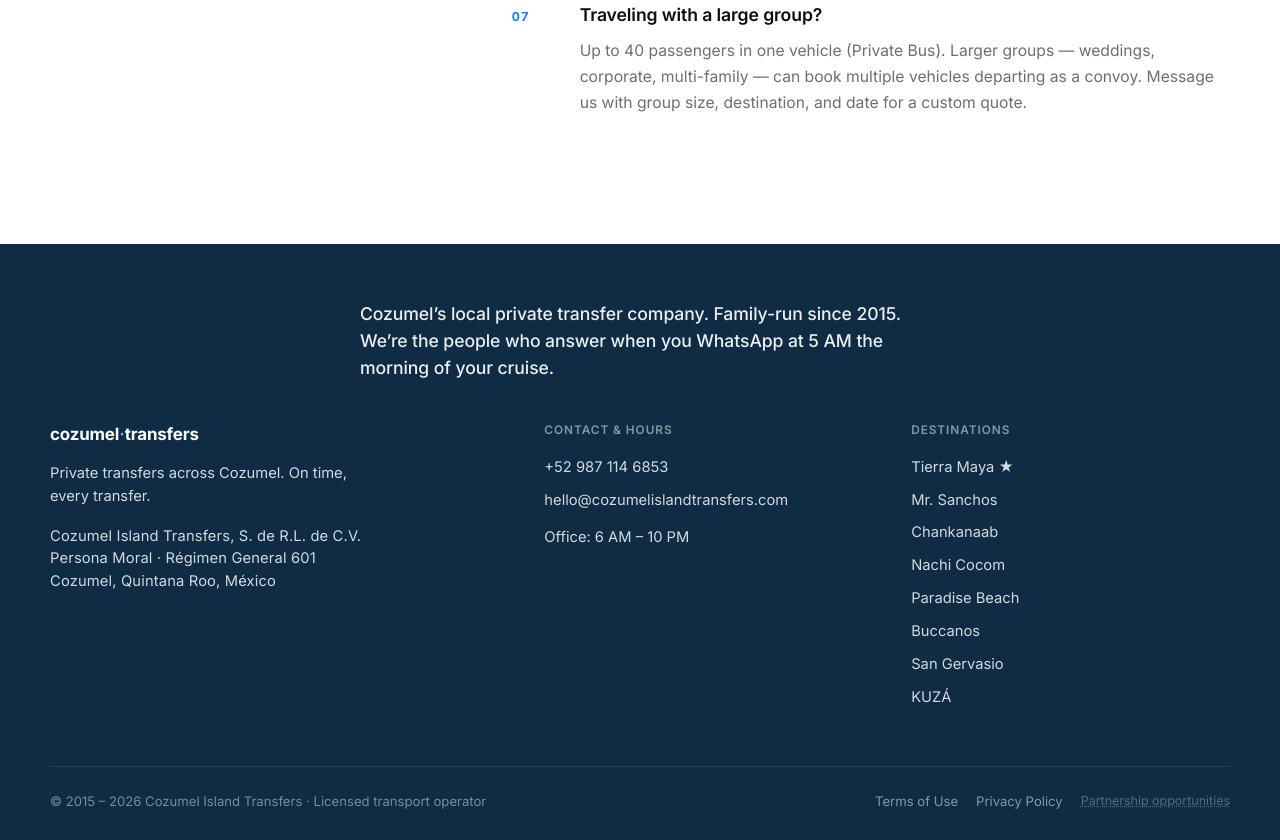
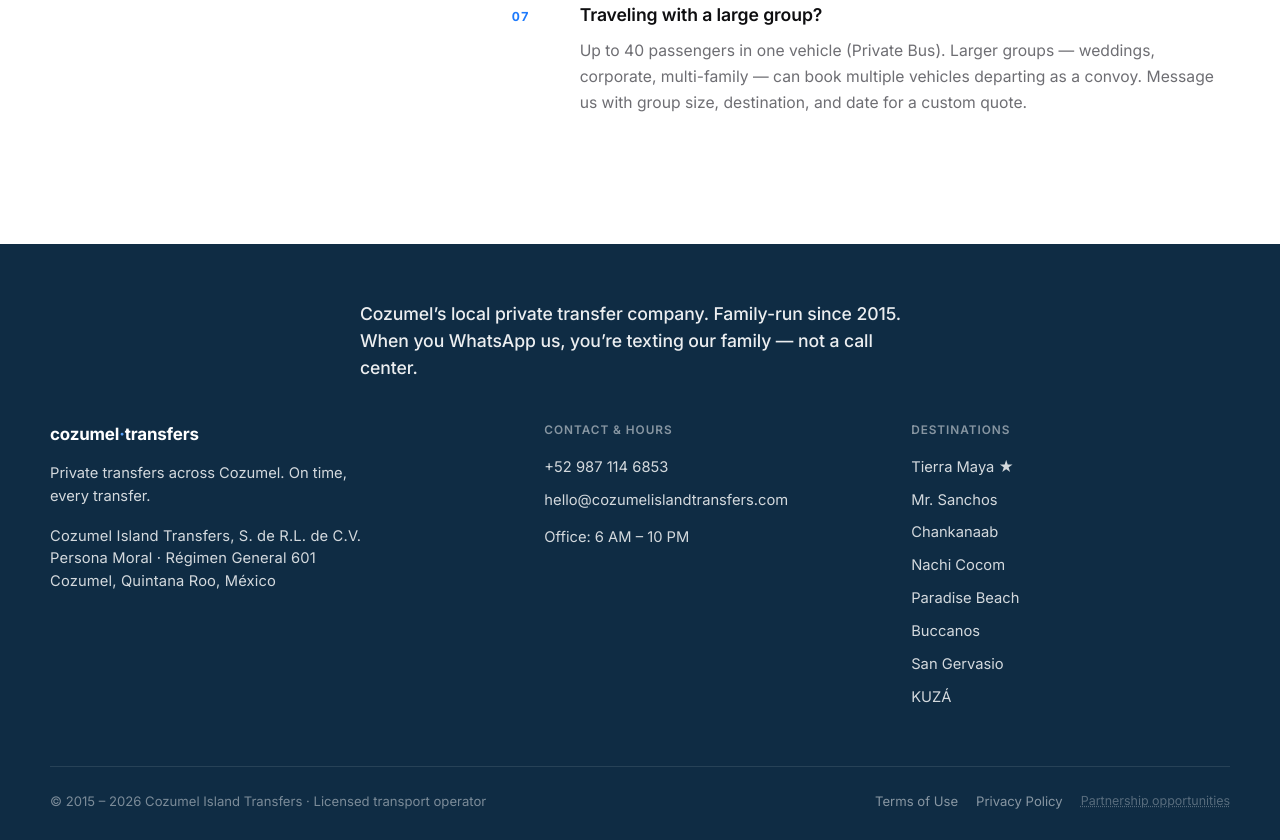
Before and after one commit to VisitCoz/cozumel-island-transfers, a plain HTML site: page index.html in a window 1280 px wide. Shown: the part 7107-7947 px from the top of the page. Drawn offline with Linux system fonts and the light colour scheme.

Commit message:
Remove the "WhatsApp at 5 AM" lie
Two spots on homepage (About section + footer brand statement)
claimed CIT answers WhatsApp at 5 AM — we don't. Office hours
are 6 AM – 10 PM Cozumel. Replaced both with the truthful "When
you WhatsApp us, you're texting our family — not a call center"
which keeps the human/family-business feel without inventing
availability.

Memory feedback-no-24-7-whatsapp-claim expanded to cover ANY
specific-time availability claim, not just 24/7. Banned now:
"5 AM", "any time of night", "always answer", "instant response",
"never miss a message", "round-the-clock".

```diff
--- a/index.html
+++ b/index.html
@@ -1452,7 +1452,7 @@
       Our fleet is <strong>26 private vans, Sprinters, and Transit vans</strong> — every vehicle owned and maintained by us, every driver on our payroll, bilingual, uniformed, and trained on the four cruise piers. We serve every major cruise line: Carnival, Royal Caribbean, Norwegian, Celebrity, MSC, Disney, Princess, Holland America, and the rest. We pick up at <strong>TMM Terminal, Puerta Maya, Punta Langosta, and the International Pier</strong>, plus <strong>Cozumel International Airport (CZM)</strong>.
     </p>
     <p>
-      Pricing is <strong>per vehicle, not per person</strong> — same flat USD rate anywhere on the island, no surge, no fees added at the curb. We're cheaper than the cruise-line shore-excursion desk and Viator because there's no middleman. The TripAdvisor 🏆 Travelers' Choice award is based on 35 verified reviews averaging 4.8 stars. When you WhatsApp at 5 AM the morning of your cruise, you're texting our family — not a call center.
+      Pricing is <strong>per vehicle, not per person</strong> — same flat USD rate anywhere on the island, no surge, no fees added at the curb. We're cheaper than the cruise-line shore-excursion desk and Viator because there's no middleman. The TripAdvisor 🏆 Travelers' Choice award is based on 35 verified reviews averaging 4.8 stars. When you WhatsApp us, you're texting our family — not a call center.
     </p>
   </div>
 </section>
@@ -1561,8 +1561,8 @@
 </main>
 
 <footer>
-  <p class="footer-statement" data-en="Cozumel&rsquo;s local private transfer company. Family-run since 2015. We&rsquo;re the people who answer when you WhatsApp at 5 AM the morning of your cruise." data-es="Compañía local de traslados privados en Cozumel. Familiar desde 2015. Somos los que contestamos cuando nos escribes por WhatsApp a las 5 AM del día de tu crucero.">
-    Cozumel&rsquo;s local private transfer company. Family-run since 2015. We&rsquo;re the people who answer when you WhatsApp at 5 AM the morning of your cruise.
+  <p class="footer-statement" data-en="Cozumel&rsquo;s local private transfer company. Family-run since 2015. When you WhatsApp us, you&rsquo;re texting our family &mdash; not a call center." data-es="Compañía local de traslados privados en Cozumel. Familiar desde 2015. Cuando nos escribes por WhatsApp, le hablas a la familia &mdash; no a un call center.">
+    Cozumel&rsquo;s local private transfer company. Family-run since 2015. When you WhatsApp us, you&rsquo;re texting our family &mdash; not a call center.
   </p>
   <div class="footer-inner">
     <div class="footer-col">
```
